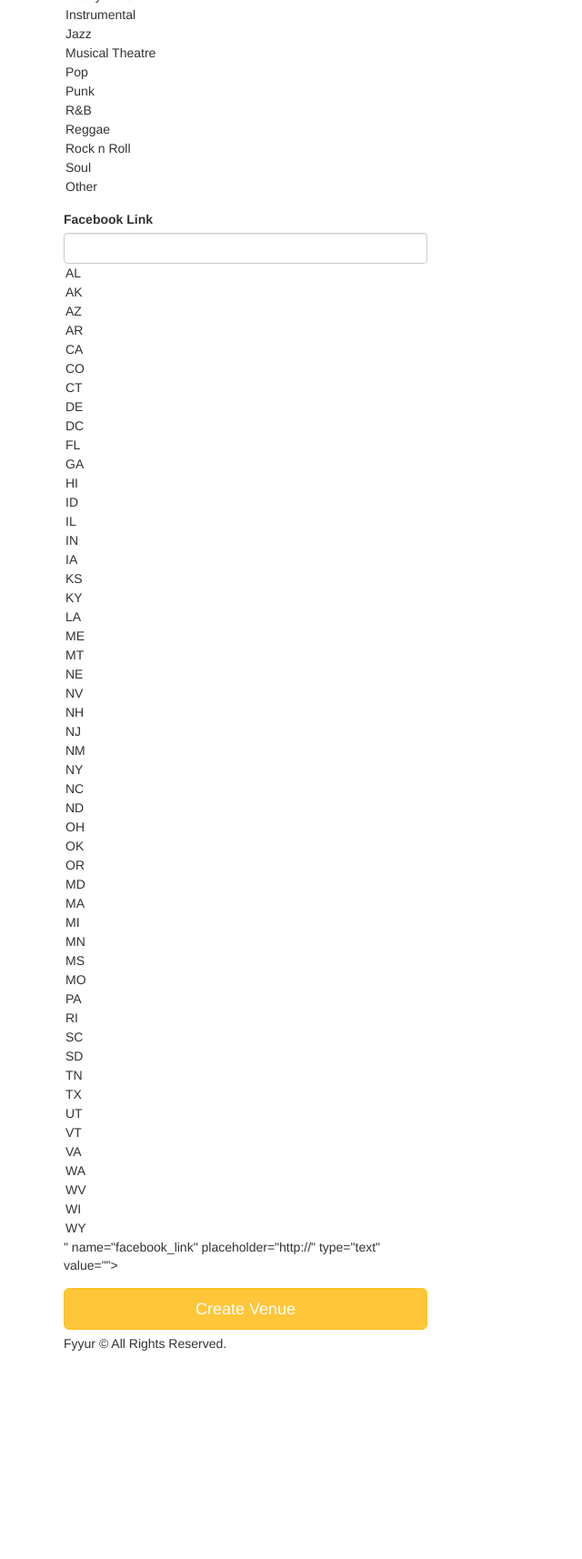
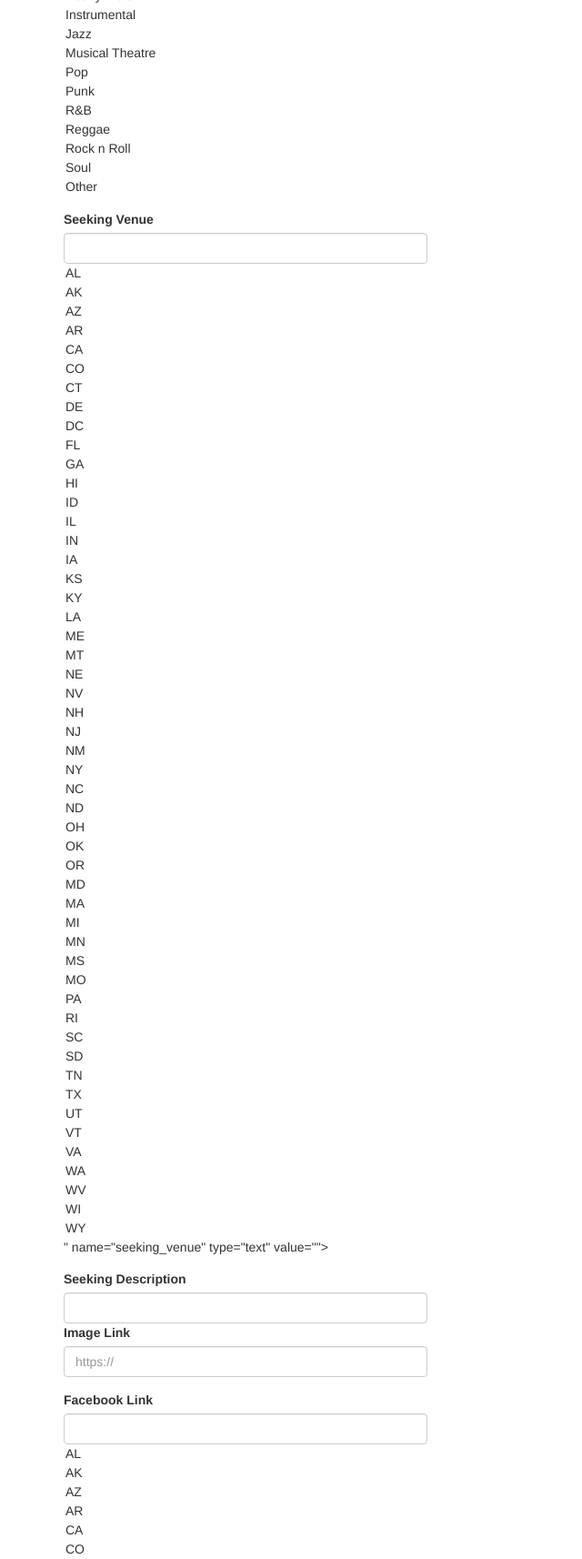
Before and after one commit to rileyslewis/Fyyur, a Flask app: page /artists/create in a window 1280 px wide. Shown: the part 640-2354 px from the top of the page at 91% size, without its empty margins (0-640 px from the left). Before the commit the page ends 2125 px from the top, so only its background shows below. Run offline with Flask 2, Linux system fonts and the light colour scheme; some libraries are stand-ins or nearby versions.

Commit message:
Modified forms for Shows, Artists, Venues

```diff
--- a/app.py
+++ b/app.py
@@ -177,39 +177,31 @@
     # on successful db insert, flash success
     # flash('Venue ' + request.form['name'] + ' was successfully listed!')
     form = VenueForm(request.form)
-    error = False
     try:
-        seeking_talent = False
-        seeking_description = ''
-        if 'seeking_talent' in request.form:
-            seeking_talent = request.form['seeking_talent'] == 'y'
-        if 'seeking_description' in request.form:
-            seeking_description = request.form['seeking_description']
-        new_venue = Venue()
-        new_venue.name=request.form['name'],
-        new_venue.genres=request.form.getlist('genres'),
-        new_venue.address=request.form['address'],
-        new_venue.city=request.form['city'],
-        new_venue.state=request.form['state'],
-        new_venue.phone=request.form['phone'],
-        new_venue.website=request.form['website'],
-        new_venue.facebook_link=request.form['facebook_link'],
-        new_venue.image_link=request.form['image_link'],
-        new_venue.seeking_talent=seeking_talent,
-        new_venue.seeking_description=seeking_description,
+        new_venue = Venue(
+        name=request.form['name'],
+        genres=request.form.getlist('genres'),
+        address=request.form['address'],
+        city=request.form['city'],
+        state=request.form['state'],
+        phone=request.form['phone'],
+        website=request.form['website'],
+        facebook_link=request.form['facebook_link'],
+        image_link=request.form['image_link'],
+        seeking_talent=request.form['seeking_talent'],
+        seeking_description=request.form['seeking_description']
+        )
         db.session.add(new_venue)
         db.session.commit()
+        flash('Venue ' + request.form['name'] + ' was successfully listed!')
     except:
         error = True
         db.session.rollback()
         print(sys.exc_info())
+        flash('An error occurred. Venue ' + request.form['name'] + ' could not be listed.')
     finally:
         db.session.close()
-        if error:
-            flash('An error occurred. Venue ' + request.form['name'] + ' could not be listed.')
-        else:
-            flash('Venue ' + request.form['name'] + ' was successfully listed!')
-        return render_template('pages/home.html')
+    return render_template('pages/home.html')
 
             # TODO: on unsuccessful db insert, flash an error instead.
             # e.g., flash('An error occurred. Venue ' + data.name + ' could not be listed.')
@@ -265,37 +257,56 @@
   # TODO: implement search on artists with partial string search. Ensure it is case-insensitive.
   # seach for "A" should return "Guns N Petals", "Matt Quevado", and "The Wild Sax Band".
   # search for "band" should return "The Wild Sax Band
-  try:
-      search_artist = request.form.get('search_term')
-      s_artist = Artist.query.filter(Artist.name.ilike('%{}%'.format(search_artist))).all()
-      data = []
-      for artist in s_artist:
-          keep_ar = {}
-          keep_ar['id'] = artist.id
-          keep_ar['name'] = artist.name
-          keep_ar['num_upcoming_shows'] = artist.shows.count()
-          data.append(keep_ar)
+    search_artist = request.form.get('search_term')
+    s_artist = Artist.query.filter(Artist.name.ilike('%{}%'.format(search_artist))).all()
+    data = []
+    for artist in s_artist:
+        keep_ar = {}
+        keep_ar['id'] = artist.id
+        keep_ar['name'] = artist.name
+        keep_ar['num_upcoming_shows'] = len(artist.shows)
+        data.append(keep_ar)
 
-      response = {}
-      response['count'] = len(s_artist)
-      response['data'] = data
-  except:
-      error = True
-      print(sys.exc_info())
-      flash('An error occurred. Artist\'s could not be found')
-
-  return render_template('pages/search_artists.html', results=response, search_artist=request.form.get('search_term', ''))
+    response = {}
+    response['count'] = len(data)
+    response['data'] = data
+    return render_template('pages/search_artists.html', results=response, search_artist=request.form.get('search_term', ''))
 
 @app.route('/artists/<int:artist_id>')
 def show_artist(artist_id):
   # shows the venue page with the given venue_id
   # TODO: replace with real venue data from the venues table, using venue_id
-  result = db.session.query(Artist).filter_by(id = artist_id).first()
-  colu = [a for a in dir(Artist) if not a.startswith('_')]
-  data1= {col: getattr(result, col) for col in colu}
 
-  data = list(filter(lambda d: d['id'] == artist_id, [data1]))[0]
-  return render_template('pages/show_artist.html', artist=data)
+  time_atm = datetime.now()
+  my_artists = Artist.query.get(artist_id)
+  setattr(my_artists, 'past_shows', [])
+  setattr(my_artists, 'upcoming_shows', [])
+  num_past_shows = 0
+  num_upcoming_shows = 0
+  shows = db.session.query(Venue, Show.start_time).join(Show).filter(Show.artist_id == artist_id)
+  for venue, start_time in shows:
+    if start_time < time_atm:
+        my_artists.past_shows.append({
+            'venue_id': venue.id,
+            'venue_name': venue.name,
+            'venue_image_link': venue.image_link,
+            'start_time': str(start_time)
+            })
+        num_past_shows += 1
+    else:
+        my_artists.upcoming_shows.append({
+            'venue_id': venue.id,
+            'venue_name': venue.name,
+            'venue_image_link': venue.image_link,
+            'start_time': str(start_time)
+            })
+        num_upcoming_shows += 1
+  setattr(my_artists, 'num_past_shows', num_past_shows)
+  setattr(my_artists, 'num_upcoming_shows', num_upcoming_shows)
+
+  return render_template('pages/show_artist.html', artist=my_artists)
+
+# http://pytz.sourceforge.net/
 
 #  Update
 #  ----------------------------------------------------------------
@@ -391,8 +402,7 @@
   # called upon submitting the new artist listing form
   # TODO: insert form data as a new Venue record in the db, instead
   # TODO: modify data to be the data object returned from db insertion
-  form = ArtistForm(request.form)
-  if form.validate():
+    form = ArtistForm(request.form)
     try:
         new_artist = Artist(
         name=request.form['name'],
@@ -400,20 +410,22 @@
         state=request.form['state'],
         phone=request.form['phone'],
         genres=request.form['genres'],
+        website=request.form['website'],
+        image_link=request.form['image_link'],
+        seeking_venue=request.form['seeking_venue'],
+        seeking_description=request.form['seeking_description'],
         facebook_link=request.form['facebook_link']
         )
         db.session.add(new_artist)
         db.session.commit()
+        flash('Artist ' + request.form['name'] + ' was successfully listed!')
     except:
         error = True
         db.session.rollback()
         print(sys.exc_info())
+        flash('An error occurred. Artist ' + request.form['name'] + ' could not be listed.')
     finally:
         db.session.close()
-        if error:
-            flash('An error occurred. Artist ' + request.form['name'] + ' could not be listed.')
-        else:
-            flash('Artist ' + request.form['name'] + ' was successfully listed!')
     return render_template('pages/home.html')
   # on successful db insert, flash success
   # TODO: on unsuccessful db insert, flash an error instead.
@@ -443,47 +455,10 @@
     "artist_id": show_artist_id,
     "artist_name": show_artist_name,
     "artist_image_link": show_artist_image_link,
-    "start_time": show_start_time
+    "start_time": str(show_start_time)
     }
     result.append(groupings)
-  return render_template('pages/shows.html', shows=result)
 
- # data=[{
-#    "venue_id": 1,
-#    "venue_name": "The Musical Hop",
-#    "artist_id": 4,
-#    "artist_name": "Guns N Petals",
-#    "artist_image_link": "https://images.unsplash.com/photo-1549213783-8284d0336c4f?ixlib=rb-1.2.1&ixid=eyJhcHBfaWQiOjEyMDd9&auto=format&fit=crop&w=300&q=80",
-#    "start_time": "2019-05-21T21:30:00.000Z"
- # }, {
-#    "venue_id": 3,
-#    "venue_name": "Park Square Live Music & Coffee",
-#    "artist_id": 5,
-#    "artist_name": "Matt Quevedo",
-#    "artist_image_link": "https://images.unsplash.com/photo-1495223153807-b916f75de8c5?ixlib=rb-1.2.1&ixid=eyJhcHBfaWQiOjEyMDd9&auto=format&fit=crop&w=334&q=80",
-#    "start_time": "2019-06-15T23:00:00.000Z"
- # }, {
-#    "venue_id": 3,
-#    "venue_name": "Park Square Live Music & Coffee",
-#    "artist_id": 6,
-#    "artist_name": "The Wild Sax Band",
-#    "artist_image_link": "https://images.unsplash.com/photo-1558369981-f9ca78462e61?ixlib=rb-1.2.1&ixid=eyJhcHBfaWQiOjEyMDd9&auto=format&fit=crop&w=794&q=80",
-#    "start_time": "2035-04-01T20:00:00.000Z"
- # }, {
-#    "venue_id": 3,
-#    "venue_name": "Park Square Live Music & Coffee",
-#    "artist_id": 6,
-#    "artist_name": "The Wild Sax Band",
-#    "artist_image_link": "https://images.unsplash.com/photo-1558369981-f9ca78462e61?ixlib=rb-1.2.1&ixid=eyJhcHBfaWQiOjEyMDd9&auto=format&fit=crop&w=794&q=80",
-#    "start_time": "2035-04-08T20:00:00.000Z"
- ## }, {
-    #"venue_id": 3,
-#    "venue_name": "Park Square Live Music & Coffee",
-#    "artist_id": 6,
-#    "artist_name": "The Wild Sax Band",
-#    "artist_image_link": "https://images.unsplash.com/photo-1558369981-f9ca78462e61?ixlib=rb-1.2.1&ixid=eyJhcHBfaWQiOjEyMDd9&auto=format&fit=crop&w=794&q=80",
-#    "start_time": "2035-04-15T20:00:00.000Z"
- # }]
   return render_template('pages/shows.html', shows=result)
 
 @app.route('/shows/create')
--- a/forms.py
+++ b/forms.py
@@ -226,5 +226,14 @@
         # TODO implement enum restriction
         'facebook_link', validators=[URL()]
     )
+    seeking_venue = StringField(
+        'seeking_venue'
+    )
+    seeking_description = StringField(
+        'seeking_description'
+    )
+    website = StringField(
+        'website'
+    )
 
 # TODO IMPLEMENT NEW ARTIST FORM AND NEW SHOW FORM
--- a/templates/forms/new_artist.html
+++ b/templates/forms/new_artist.html
@@ -3,7 +3,7 @@
 {% block content %}
   <div class="form-wrapper">
     <form method="post" class="form">
-      <h3 class="form-heading">List a new artist</h3>
+      <h3 class="form-heading">List a new artist<a href="{{ url_for('index') }}" title="Back to homepage"><i class="fa fa-home pull-right"></i></a></h3>
       <div class="form-group">
         <label for="name">Name</label>
         {{ form.name(class_ = 'form-control', autofocus = true) }}
@@ -27,12 +27,39 @@
         <label for="genres">Genres</label>
         <small>Ctrl+Click to select multiple</small>
         {{ form.genres(class_ = 'form-control', placeholder='Genres, separated by commas', id=form.state, autofocus = true) }}
+        {% for message in form.genres.errors %}
+          <span class="error">{{message}}</span>
+          {% endfor %}
       </div>
       <div class="form-group">
-          <label for="genres">Facebook Link</label>
+        <label for="seeking_venue">Seeking Venue</label>
+        {{ form.seeking_venue(class_ = 'form-control', id=form.state, autofocus = true)}}
+      </div>
+      <div class="form-group">
+        <label for="seeking_description">Seeking Description</label>
+        {{ form.seeking_description(class_ = 'form-control', autofocus = true)}}
+      <div class="form-group">
+          <label for=image_link">Image Link</label>
+          {{ form.image_link(class_ = 'form-control', placeholder='https://', autofocus = true)}}
+          {% for message in form.image_link.errors %}
+            <span class="error">{{message}}</span>
+            {% endfor %}
+          </div>
+      <div class="form-group">
+          <label for="facebook_link">Facebook Link</label>
           {{ form.facebook_link(class_ = 'form-control', placeholder='http://', id=form.state, autofocus = true) }}
+          {% for message in form.facebook_link.errors %}
+            <span class="error">{{message}}</span>
+            {% endfor %}
         </div>
-      <input type="submit" value="Create Venue" class="btn btn-primary btn-lg btn-block">
+      <div class="form-group">
+        <label for="website">Website</label>
+        {{ form.website(class_ ='form-control', placeholder='https://', autofocus = true )}}
+        {% for message in form.website.errors %}
+          <span class="error">{{message}}</span>
+          {% endfor %}
+        </div>
+      <input type="submit" value="Create Artist" class="btn btn-primary btn-lg btn-block">
     </form>
   </div>
 {% endblock %}
--- a/templates/forms/new_show.html
+++ b/templates/forms/new_show.html
@@ -3,7 +3,7 @@
 {% block content %}
   <div class="form-wrapper">
     <form method="post" class="form">
-      <h3 class="form-heading">List a new show</h3>
+      <h3 class="form-heading">List a new show<a href="{{ url_for('index') }}" title="Back to homepage"><i class="fa fa-home pull-right"></i></a></h3>
       <div class="form-group">
         <label for="artist_id">Artist ID</label>
         <small>ID can be found on the Artist's Page</small>
```
